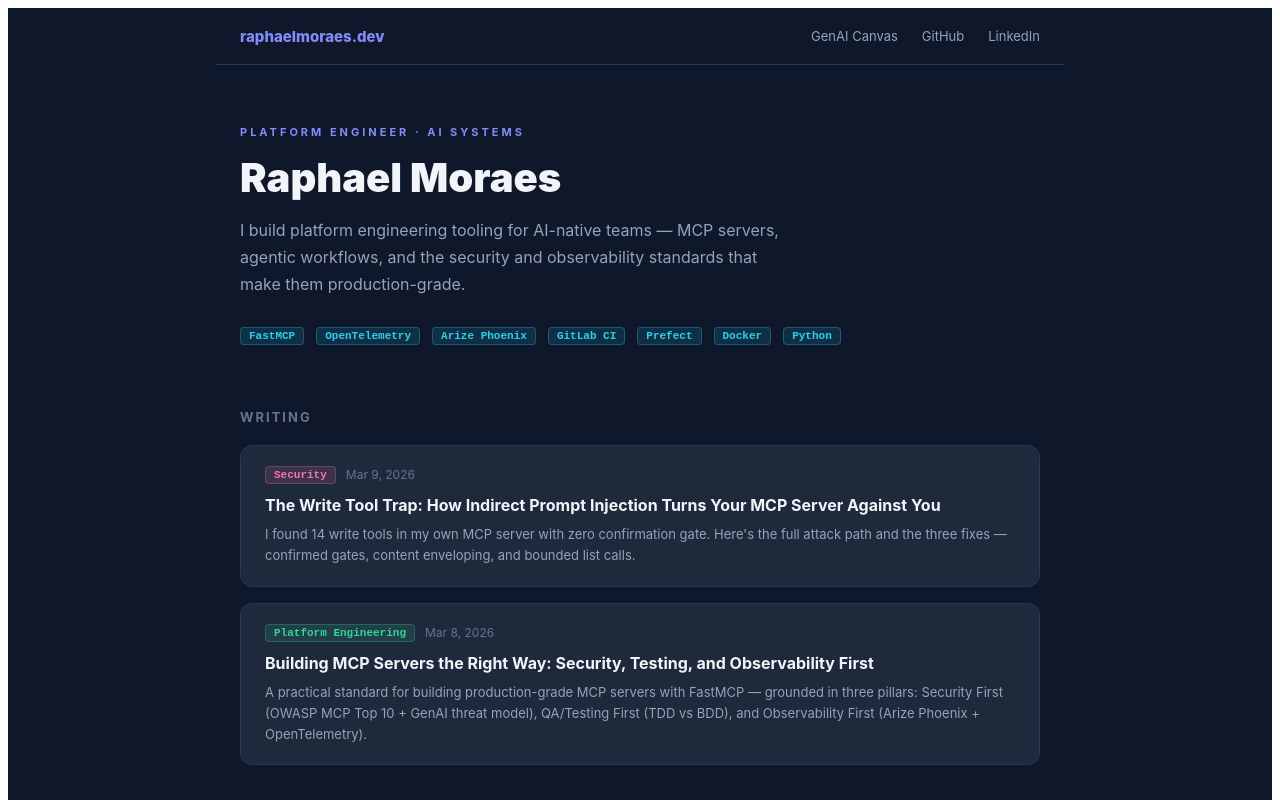
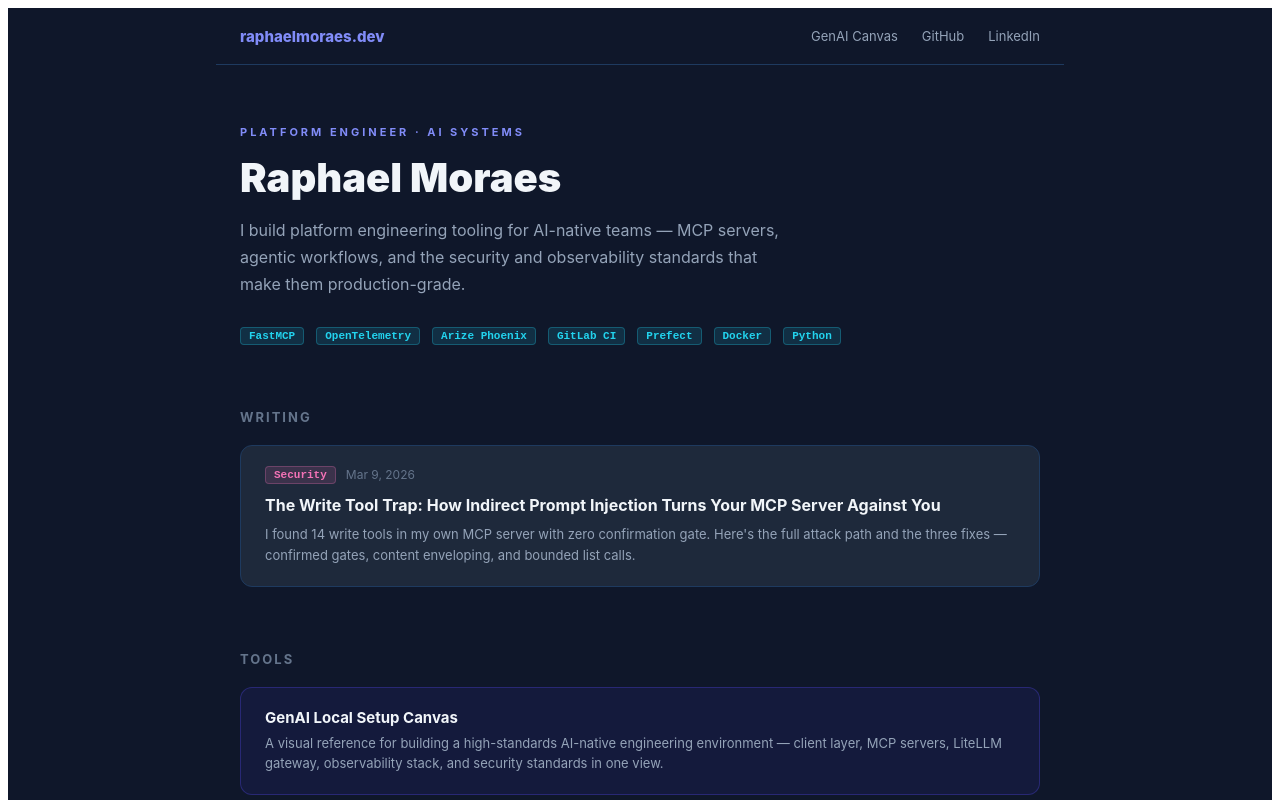
Before and after one commit to rdemoraes/rdemoraes.github.io, a Next.js app: page / in a window 1280 px wide. Shown: the top 800 px of the page. Built offline with nearby package versions, Linux system fonts and the light colour scheme.

Commit message:
fix post link

```diff
--- a/pages/index.tsx
+++ b/pages/index.tsx
@@ -15,22 +15,14 @@ const PALETTE = {
 
 const posts = [
   {
-    slug: "mcp-write-tool-injection",
+    href: "https://www.linkedin.com/pulse/write-tool-trap-how-indirect-prompt-injection-turns-your-de-moraes-o22wf/",
+    external: true,
     date: "Mar 9, 2026",
     tag: "Security",
     tagColor: "#f472b6",
     title: "The Write Tool Trap: How Indirect Prompt Injection Turns Your MCP Server Against You",
     description:
       "I found 14 write tools in my own MCP server with zero confirmation gate. Here's the full attack path and the three fixes — confirmed gates, content enveloping, and bounded list calls.",
-  },
-  {
-    slug: "mcp-security-testing-observability",
-    date: "Mar 8, 2026",
-    tag: "Platform Engineering",
-    tagColor: "#34d399",
-    title: "Building MCP Servers the Right Way: Security, Testing, and Observability First",
-    description:
-      "A practical standard for building production-grade MCP servers with FastMCP — grounded in three pillars: Security First (OWASP MCP Top 10 + GenAI threat model), QA/Testing First (TDD vs BDD), and Observability First (Arize Phoenix + OpenTelemetry).",
   },
 ];
 
@@ -53,7 +45,8 @@ const Tag = ({ label, color }: { label: string; color: string }) => (
 );
 
 const PostCard = ({
-  slug,
+  href,
+  external,
   date,
   tag,
   tagColor,
@@ -61,7 +54,9 @@ const PostCard = ({
   description,
 }: (typeof posts)[0]) => (
   <a
-    href={`/posts/${slug}`}
+    href={href}
+    target={external ? "_blank" : undefined}
+    rel={external ? "noreferrer" : undefined}
     style={{
       display: "block",
       background: PALETTE.surface,
@@ -258,7 +253,7 @@ export default function Home() {
             </h2>
             <div style={{ display: "flex", flexDirection: "column", gap: 16 }}>
               {posts.map((p) => (
-                <PostCard key={p.slug} {...p} />
+                <PostCard key={p.href} {...p} />
               ))}
             </div>
           </section>
```
